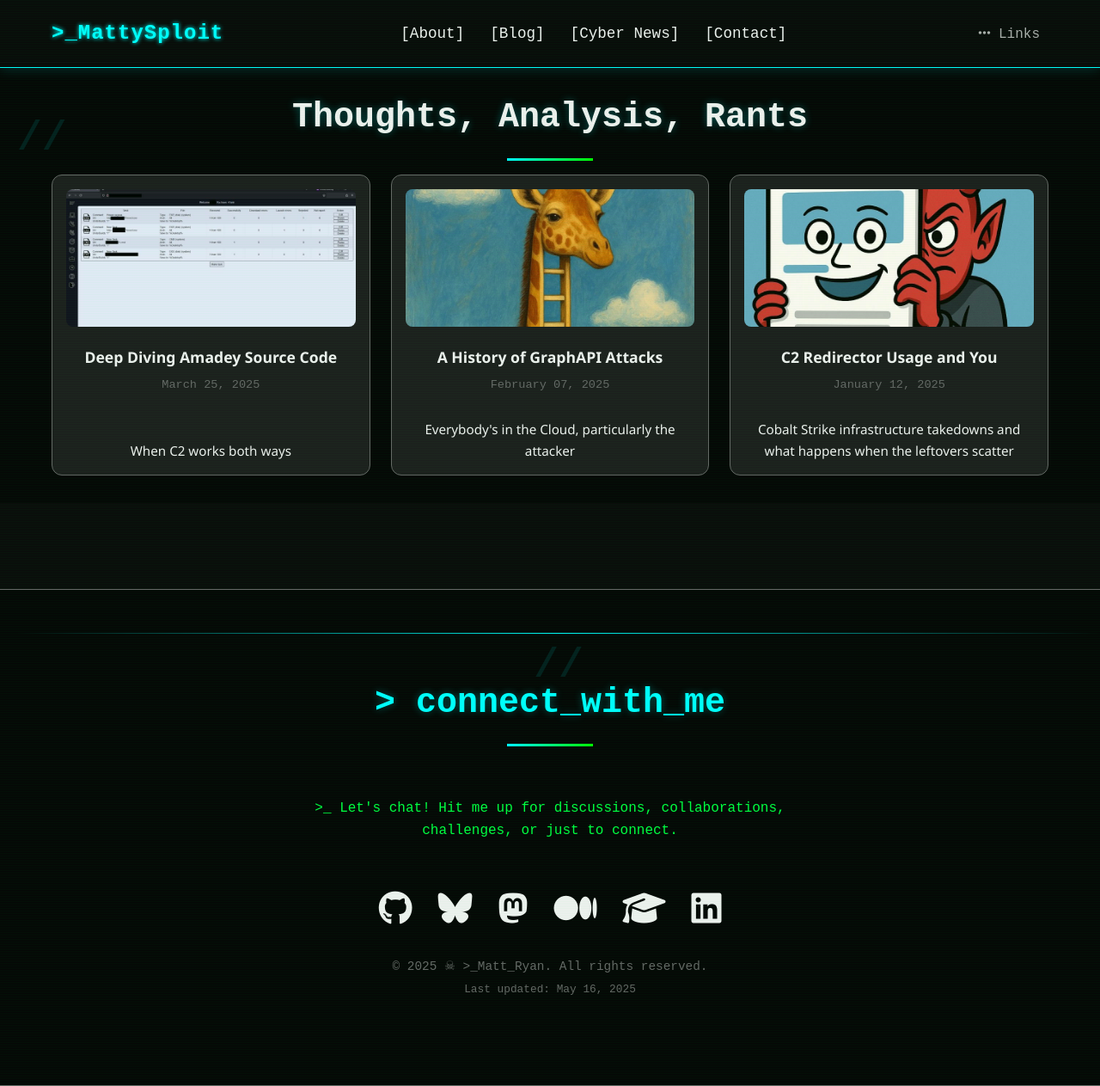
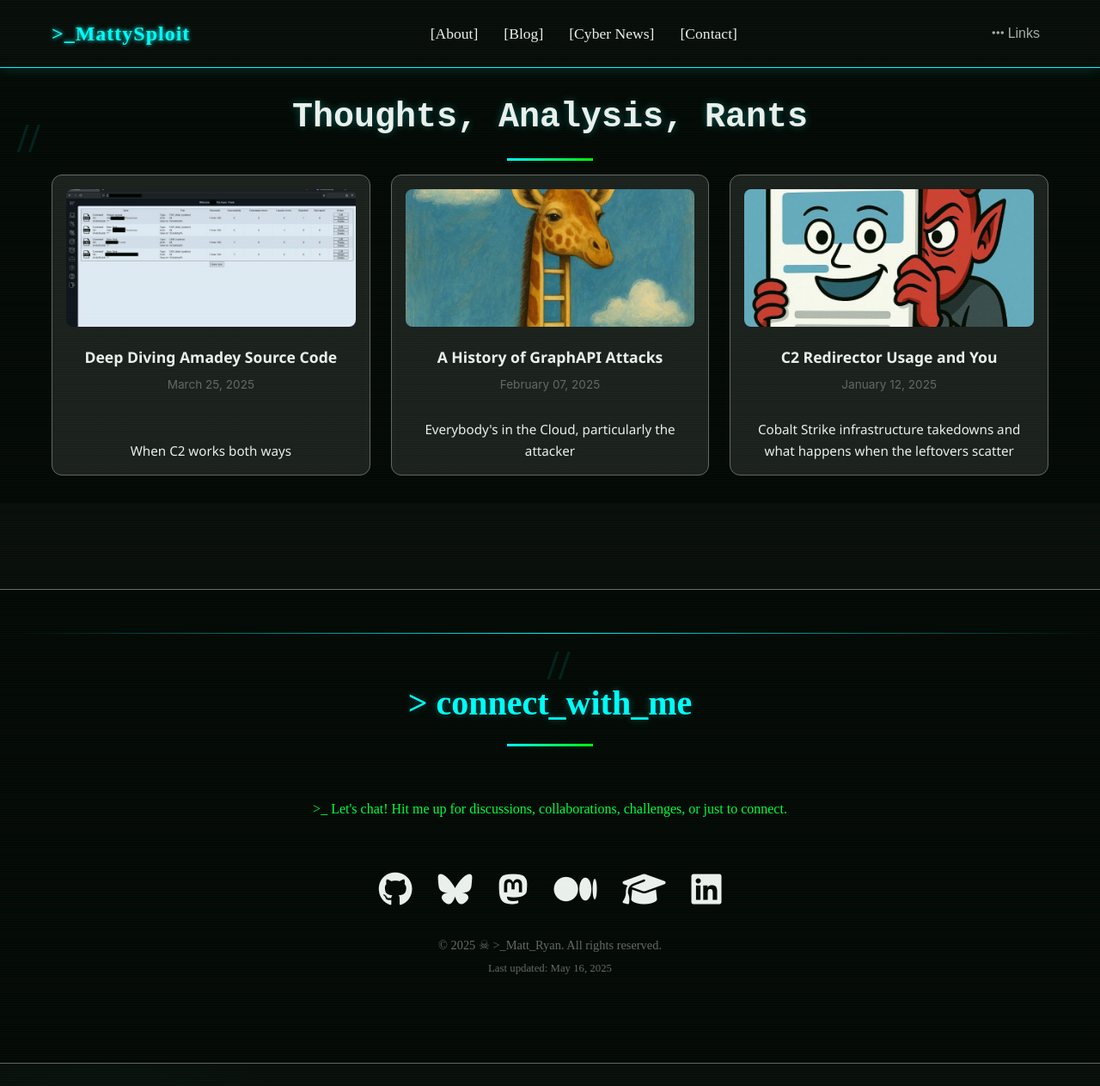
Before and after one commit to CTI-Buddy/cti-buddy.github.io, a Jekyll site: the page built from blog.html, in a window 1280 px wide and 1263 px high. Shown: the whole window at 86% size. Built offline with Jekyll 4.4.1, drawn with Linux system fonts in a browser that asks for light colours.

Commit message:
Update style.css

```diff
--- a/assets/css/style.css
+++ b/assets/css/style.css
@@ -14,7 +14,6 @@
             margin: 0;
             padding: 0;
             box-sizing: border-box;
-            font-family: 'Courier New', monospace;
         }
 
         body {
```
